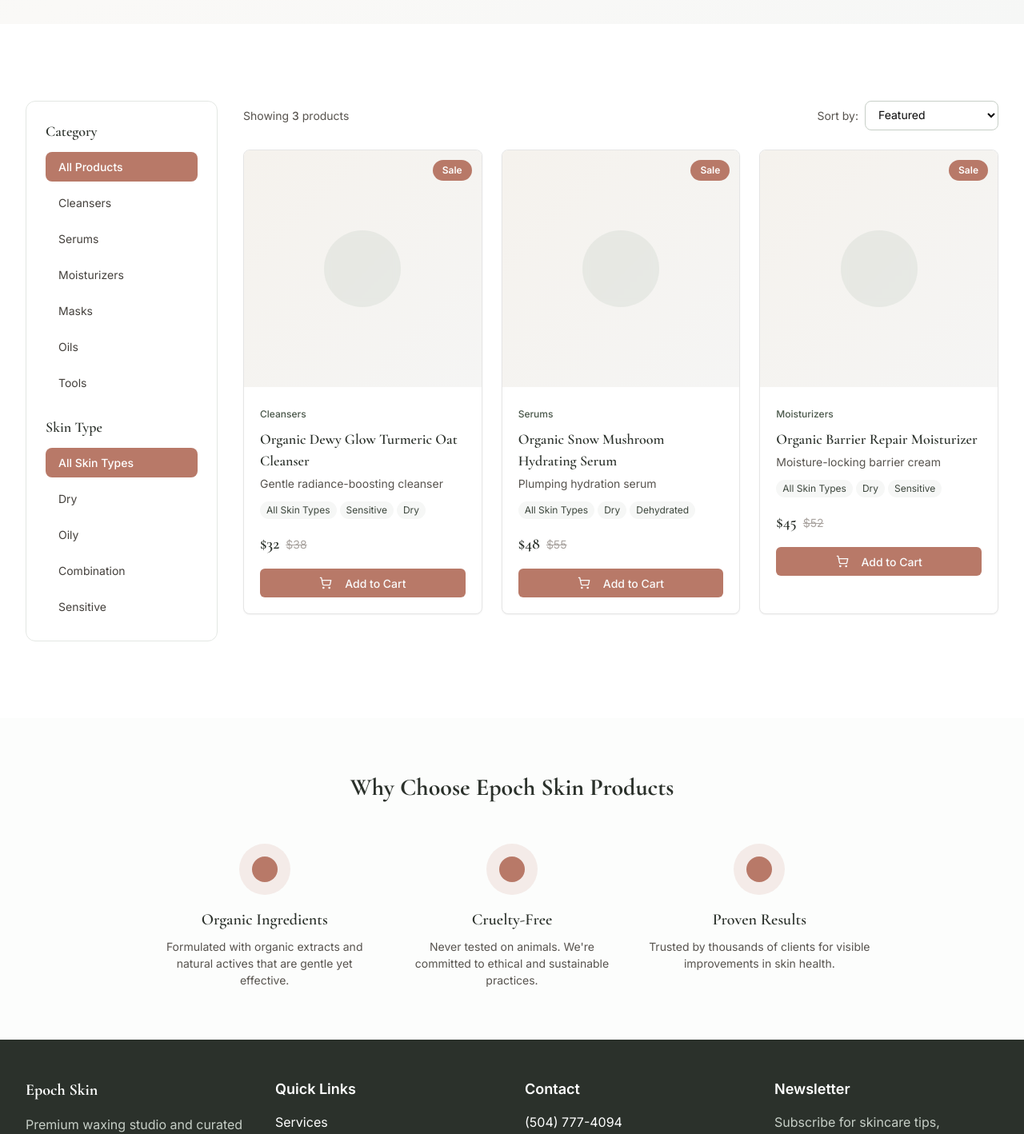
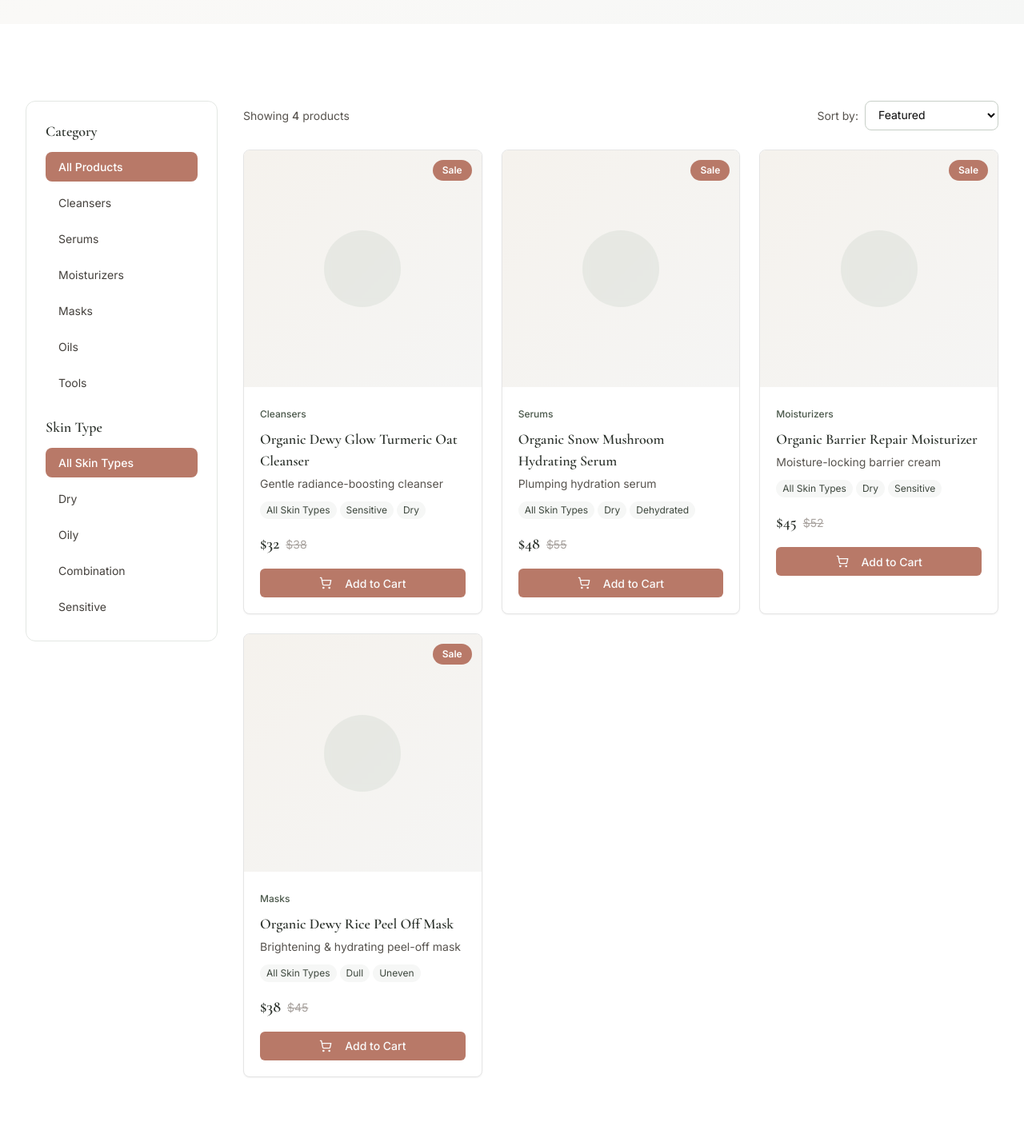
Before and after one commit to flu-wop/epoch-skin, a Next.js app: page /shop in a window 1280 px wide. Shown: the part 400-1818 px from the top of the page at 80% size. Built offline with nearby package versions, Linux system fonts and the light colour scheme.

Commit message:
add missing Organic Dewy Rice Peel Off Mask product

```diff
--- a/data/products.ts
+++ b/data/products.ts
@@ -7,7 +7,8 @@ export const products: Product[] = [
     slug: "turmeric-oat-cleanser",
     price: 32,
     compareAtPrice: 38,
-    description: "Mild foaming cleanser with organic turmeric for radiant glow, colloidal oats for ultra-smooth/calming, aloe for intense hydration/dewiness.",
+    description:
+      "Mild foaming cleanser with organic turmeric for radiant glow, colloidal oats for ultra-smooth/calming, aloe for intense hydration/dewiness.",
     shortDescription: "Gentle radiance-boosting cleanser",
     images: [
       "https://images.unsplash.com/photo-1556228720-195a672e8a03?w=600&q=80",
@@ -27,7 +28,8 @@ export const products: Product[] = [
     slug: "snow-mushroom-serum",
     price: 48,
     compareAtPrice: 55,
-    description: "With tremella fuciformis extract, beta-glucan, Kakadu plum, licorice, turmeric, rosehip, squalane for deep hydration and brightening.",
+    description:
+      "With tremella fuciformis extract, beta-glucan, Kakadu plum, licorice, turmeric, rosehip, squalane for deep hydration and brightening.",
     shortDescription: "Plumping hydration serum",
     images: [
       "https://images.unsplash.com/photo-1620916566398-39f1143ab7be?w=600&q=80",
@@ -47,19 +49,42 @@ export const products: Product[] = [
     slug: "barrier-repair-moisturizer",
     price: 45,
     compareAtPrice: 52,
-    description: "Aloe, glycerin, tremella, beta-glucan, licorice, squalane, jojoba, camellia, rosehip, shea for moisture lock and softness.",
+    description:
+      "Aloe, glycerin, tremella, beta-glucan, licorice, squalane, jojoba, camellia, rosehip, shea for moisture lock and softness.",
     shortDescription: "Moisture-locking barrier cream",
     images: [
       "https://images.unsplash.com/photo-1556228578-8c89e6adf883?w=600&q=80",
     ],
     category: "moisturizers" as ProductCategory,
     skinType: ["all", "dry", "sensitive"] as SkinType[],
-    ingredients: ["Aloe Vera", "Glycerin", "Tremella", "Beta-Glucan", "Squalane", "Jojoba", "Shea Butter"],
-    howToUse: "Apply a pea-sized amount to clean skin morning and night. Massage until absorbed.",
+    ingredients: ["Aloe Vera Juice", "Glycerin", "Tremella Extract", "Beta-Glucan", "Licorice Root", "Squalane", "Jojoba Oil", "Shea Butter"],
+    howToUse: "Apply a pea-sized amount to clean skin morning and night. Massage gently until absorbed.",
     benefits: ["Locks in moisture", "Repairs barrier", "Soothes irritation", "Softens skin"],
     size: "50 ml",
     inStock: true,
     featured: true,
+  },
+  {
+    id: "rice-peel-off-mask",
+    name: "Organic Dewy Rice Peel Off Mask",
+    slug: "rice-peel-off-mask",
+    price: 38,
+    compareAtPrice: 45,
+    description:
+      "Gentle peel-off mask with organic rice extract, hyaluronic acid, and niacinamide for brightening, hydration, and a dewy glass-skin finish.",
+    shortDescription: "Brightening & hydrating peel-off mask",
+    images: [
+      "https://images.unsplash.com/photo-1620916566398-39f1143ab7be?w=600&q=80", // placeholder — replace with your real image
+    ],
+    category: "masks" as ProductCategory,
+    skinType: ["all", "dull", "uneven"] as SkinType[],
+    ingredients: ["Organic Rice Extract", "Hyaluronic Acid", "Niacinamide", "Aloe Vera"],
+    howToUse:
+      "Apply evenly to clean, dry skin. Leave on 15–20 minutes until dry, then gently peel off. Rinse residue and moisturize.",
+    benefits: ["Brightens dull skin", "Deep hydration", "Promotes even tone", "Leaves skin dewy and glowing"],
+    size: "50 g",
+    inStock: true,
+    featured: false,
   },
 ];
 
```
